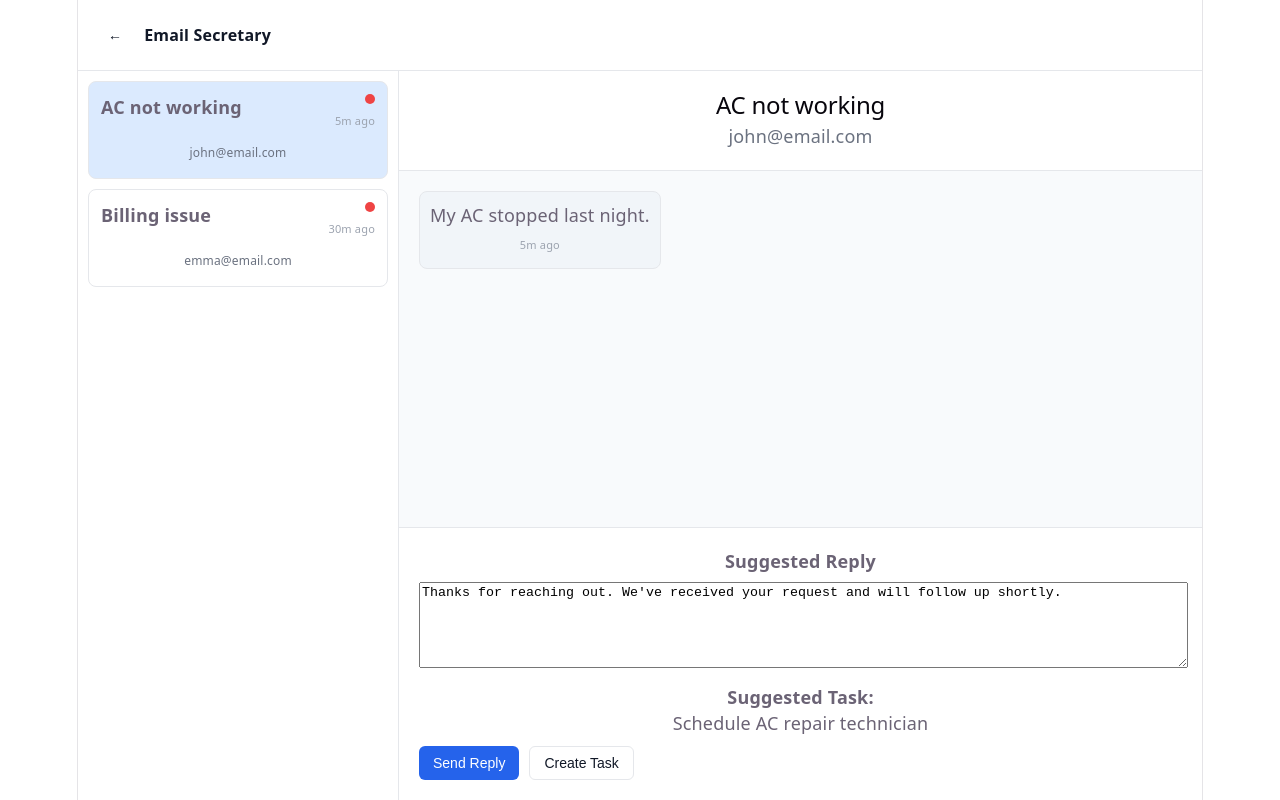
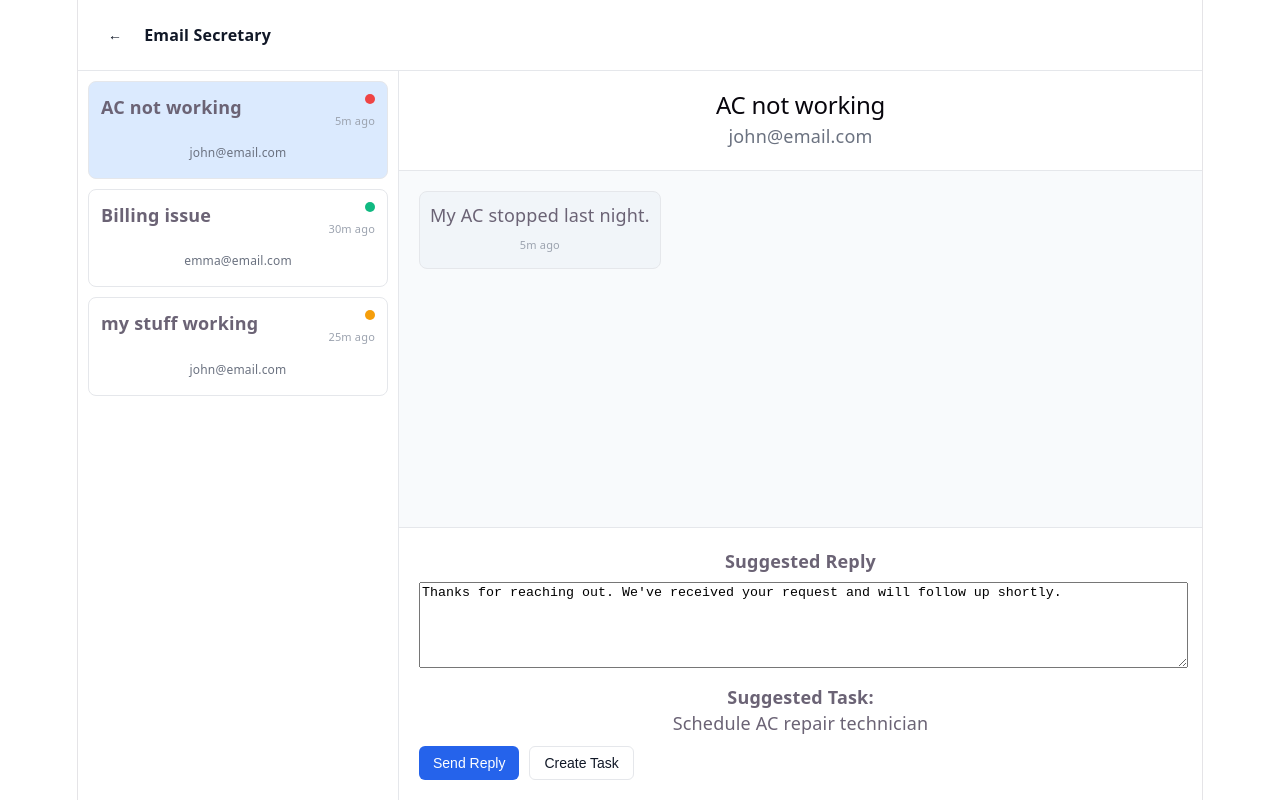
Before and after one commit to davidfitz314/ai-ops-suite-POC, a React (Vite) app: page /email in a window 1280 px wide. Built offline with nearby package versions, Linux system fonts and the light colour scheme.

Commit message:
updating status dot and email status controls

```diff
--- a/src/modules/email/EmailApp.tsx
+++ b/src/modules/email/EmailApp.tsx
@@ -40,6 +40,7 @@ export default function EmailApp() {
 
         return {
           ...email,
+          status: "replied",
           updatedAt: Date.now(),
           messages: [
             ...email.messages,
@@ -63,7 +64,18 @@ export default function EmailApp() {
         <EmailInbox
           emails={emails}
           selectedId={selectedId}
-          onSelect={(e) => setSelectedId(e.id)}
+          onSelect={(e) => {
+            setSelectedId(e.id);
+
+            // mark as read
+            setEmails((prev) =>
+              prev.map((email) =>
+                email.id === e.id && email.status === "unread"
+                  ? { ...email, status: "read" }
+                  : email
+              )
+            );
+          }}
         />
         <EmailDetail thread={selected} onSendReply={handleSendReply} />
       </div>
--- a/src/modules/email/components/EmailInbox.tsx
+++ b/src/modules/email/components/EmailInbox.tsx
@@ -80,7 +80,7 @@ export default function EmailInbox({
             <div className={styles.subject}>{e.subject}</div>
 
             <div className={styles.rightCol}>
-              <StatusDot status="open" />
+            <StatusDot status={e.status} />
               <div className={styles.time}>{formatTimeAgo(e.updatedAt)}</div>
             </div>
           </div>
--- a/src/modules/email/data/mockEmails.ts
+++ b/src/modules/email/data/mockEmails.ts
@@ -8,7 +8,7 @@ export const mockEmails: EmailThread[] = [
     id: 1,
     subject: "AC not working",
     from: "john@email.com",
-    status: "new",
+    status: "unread",
     updatedAt: minutes(5),
     messages: [
       {
@@ -26,7 +26,7 @@ export const mockEmails: EmailThread[] = [
     id: 2,
     subject: "Billing issue",
     from: "emma@email.com",
-    status: "processed",
+    status: "replied",
     updatedAt: minutes(30),
     messages: [
       {
@@ -45,4 +45,22 @@ export const mockEmails: EmailThread[] = [
     suggestedReply:
       "Thanks for flagging this. We’re reviewing your account and will correct any issues.",
   },
+  {
+    id: 3,
+    subject: "my stuff working",
+    from: "john@email.com",
+    status: "read",
+    updatedAt: minutes(25),
+    messages: [
+      {
+        id: 1,
+        direction: "inbound",
+        content: "My AC stopped last night.",
+        timestamp: minutes(25),
+      },
+    ],
+    suggestedReply:
+      "Thanks for reaching out. We've received your request and will follow up shortly.",
+    extractedTask: "Schedule AC repair technician",
+  },
 ];
--- a/src/modules/email/types.ts
+++ b/src/modules/email/types.ts
@@ -1,3 +1,5 @@
+export type EmailStatus = "unread" | "read" | "replied";
+
 export type EmailMessage = {
   id: number;
   direction: "inbound" | "outbound";
@@ -9,7 +11,7 @@ export type EmailThread = {
   id: number;
   subject: string;
   from: string;
-  status: "new" | "processed" | "archived";
+  status: EmailStatus;
   messages: EmailMessage[];
   updatedAt: number;
 
--- a/src/shared/components/StatusDot.tsx
+++ b/src/shared/components/StatusDot.tsx
@@ -1,20 +1,24 @@
 import { css } from "@emotion/css";
 import { theme } from "../theme";
 
-type Status = "open" | "in_progress" | "done";
+type Status = "unread" | "read" | "replied";
 
-const base = css({
-  width: 10,
-  height: 10,
-  borderRadius: "50%",
-});
+const styles = {
+  base: css({
+    width: 10,
+    height: 10,
+    borderRadius: "50%",
+  }),
+};
 
 const colors = {
-  open: css({ background: theme.colors.danger }),
-  in_progress: css({ background: theme.colors.warning }),
-  done: css({ background: theme.colors.success }),
+  unread: css({ background: theme.colors.danger }),
+  read: css({ background: theme.colors.warning }),
+  replied: css({ background: theme.colors.success }),
 };
 
 export default function StatusDot({ status }: { status: Status }) {
-  return <div className={`${base} ${colors[status]}`} />;
+  return (
+    <div className={`${styles.base} ${colors[status]}`} />
+  );
 }
```
